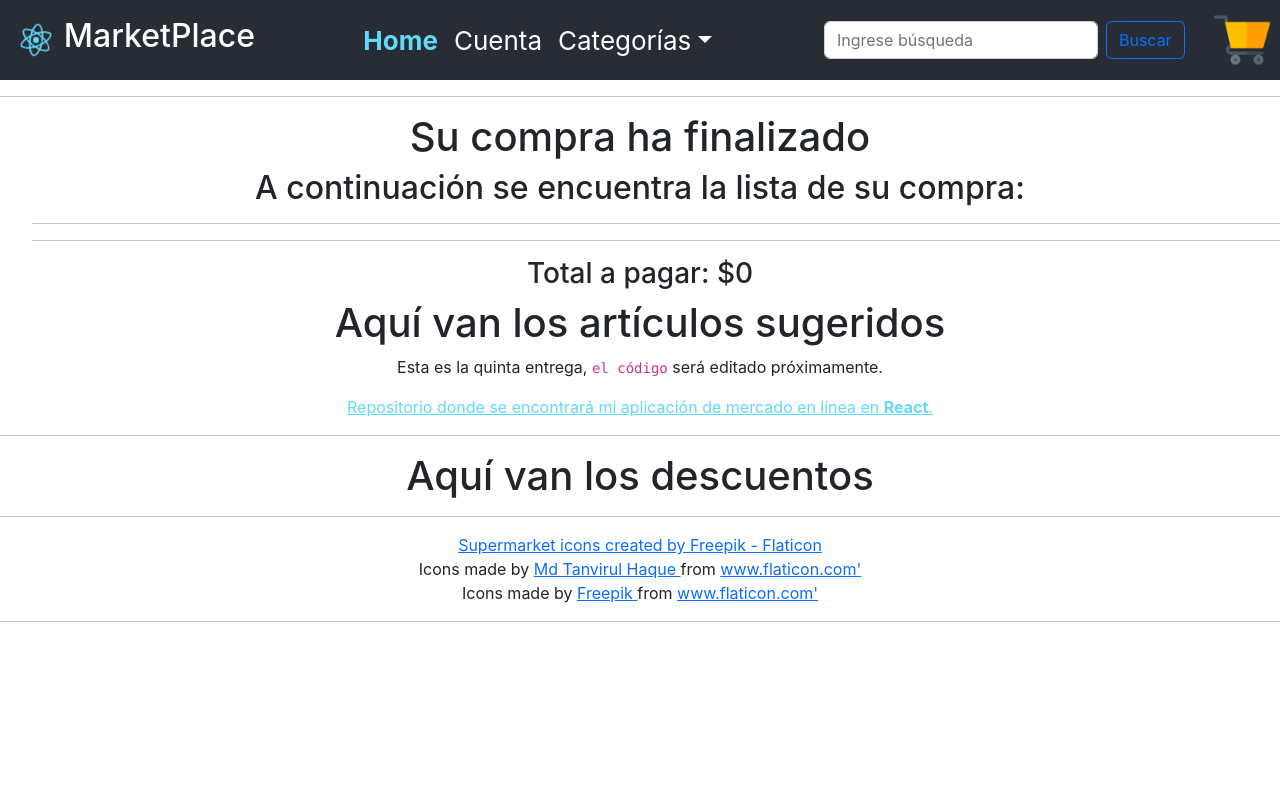
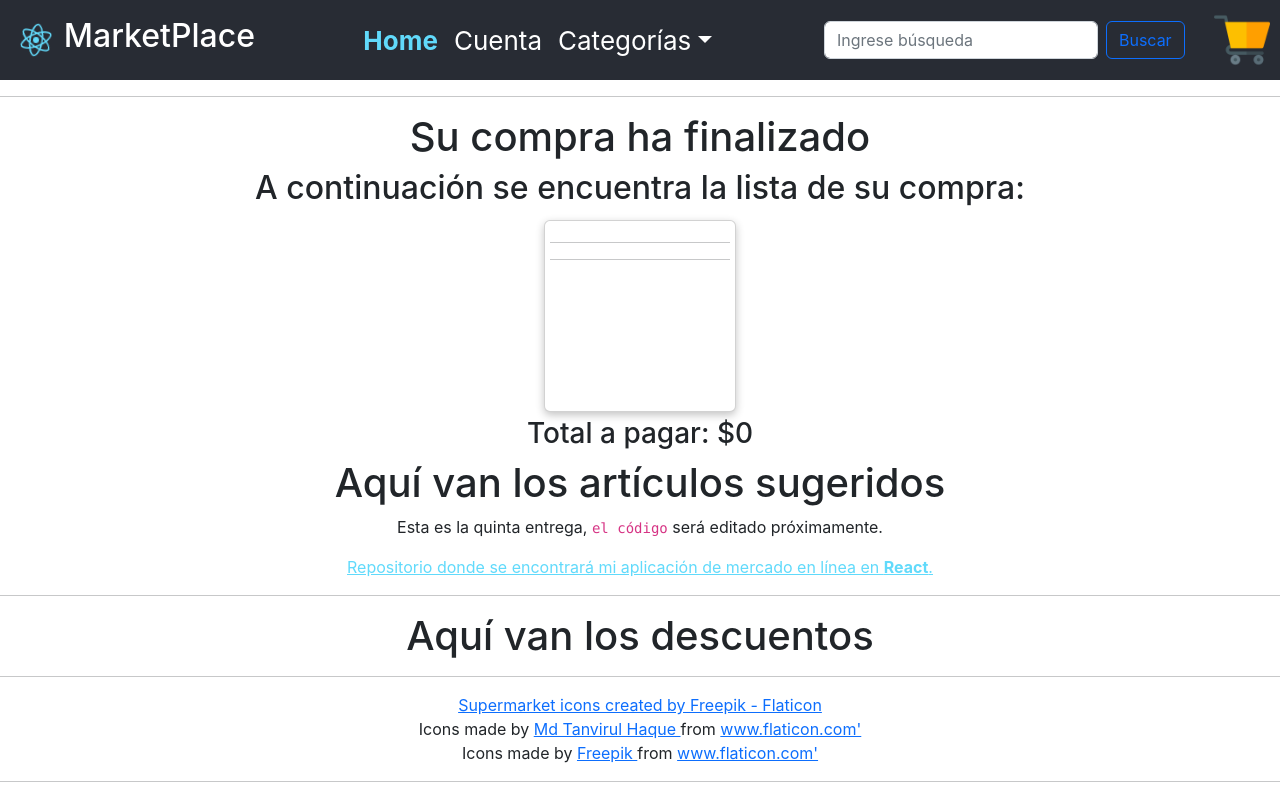
Before and after one commit to Adn1217/React_MarketPlace, a React (Create React App) app: page /cart in a window 1280 px wide. Built offline with nearby package versions, Linux system fonts and the light colour scheme.

Commit message:
Se ajusta estilo de lista de compra

```diff
--- a/src/components/Cart.jsx
+++ b/src/components/Cart.jsx
@@ -23,7 +23,7 @@ const Cart = () => {
     <div  >
         <h1>Su compra ha finalizado</h1>
         <h2>A continuación se encuentra la lista de su compra: </h2>
-        <ol>
+        <ol className = "card">
             <hr/>
             {listaCompra}
             <hr/>
--- a/src/css/styles.css
+++ b/src/css/styles.css
@@ -94,6 +94,13 @@ button {
   width: 100%;
 }
 
+ol.card {
+  padding-inline-start: 0px;
+  margin: 5px;
+  padding: 5px;
+  display: inline-block;
+}
+
 li {
   list-style-type:none;
 }
```
